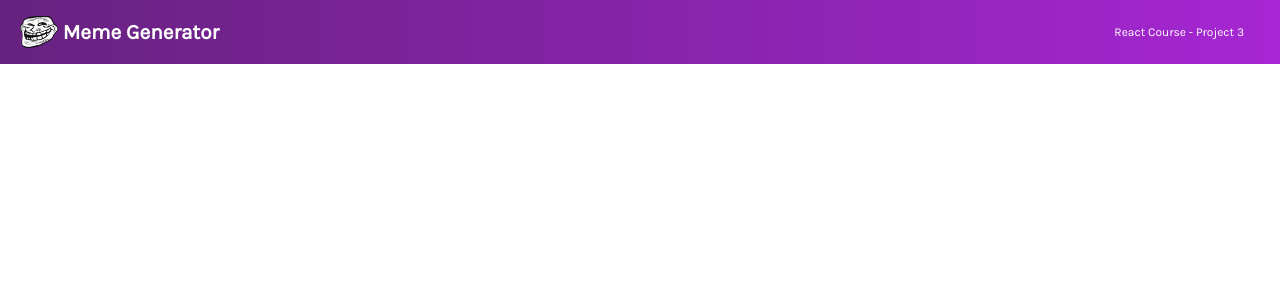
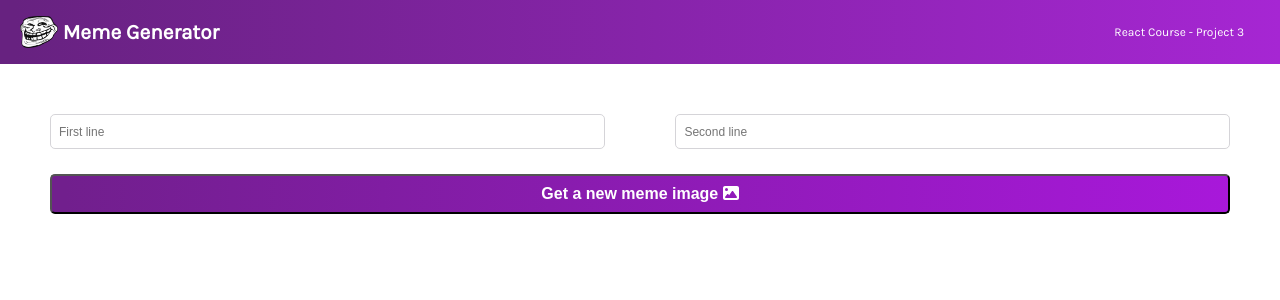
Before and after one commit to yungProg/meme-generator, a React (Create React App) app: page / in a window 1280 px wide. Shown: the top 300 px of the page. Built offline with nearby package versions, Linux system fonts and the light colour scheme.

Commit message:
add form

```diff
--- a/package.json
+++ b/package.json
@@ -3,6 +3,10 @@
   "version": "0.1.0",
   "private": true,
   "dependencies": {
+    "@fortawesome/fontawesome-svg-core": "^6.4.0",
+    "@fortawesome/free-regular-svg-icons": "^6.4.0",
+    "@fortawesome/free-solid-svg-icons": "^6.4.0",
+    "@fortawesome/react-fontawesome": "^0.2.0",
     "@testing-library/jest-dom": "^5.17.0",
     "@testing-library/react": "^13.4.0",
     "@testing-library/user-event": "^13.5.0",
--- a/src/App.css
+++ b/src/App.css
@@ -1,5 +1,5 @@
 * {
-  font-size: 16px;
+  font-size: 100%;
   box-sizing: border-box;
 }
 
@@ -36,3 +36,45 @@ body {
   font-weight: 500;
   line-height: 0.91rem;
 }
+
+.section--form {
+  display: flex;
+  flex-direction: column;
+  margin: 3.125rem;
+  gap: 25px;
+}
+
+.section--inputs {
+  display: flex;
+  justify-content: center;
+  align-items: center;
+  gap: 6%;
+}
+
+input[type="text"] {
+  width: 47%;
+  height: 2.19rem;
+  padding: 0.5rem;
+  border-radius: 0.31rem;
+  border: 1px solid #D5D4D8;
+  font-size: 0.75rem;
+  line-height: 0.88rem;
+  font-weight: 400;
+}
+
+input[type="text"]:focus {
+  outline: none;
+  border: 1px solid #D5D4D8;
+}
+
+button {
+  height: 2.5rem;
+  border-radius: 0.31rem;
+  background: linear-gradient(90.41deg, #711F8D 1.14%, #A818DA 100%);
+  color: #FFFFFF;
+  font-weight: 700;
+  font-size: 1rem;
+  line-height: 1.17rem;
+  letter-spacing: -10%;
+  text-align: center;
+}
--- a/src/App.js
+++ b/src/App.js
@@ -1,10 +1,12 @@
 import Header from './Header';
+import Meme from './Meme';
 import './App.css';
 
 function App() {
   return (
     <div className="App">
       <Header />
+      <Meme />
     </div>
   );
 }
--- /dev/null
+++ b/src/Meme.js
@@ -0,0 +1,19 @@
+import React from "react"
+import { FontAwesomeIcon } from '@fortawesome/react-fontawesome'
+import { faImage } from '@fortawesome/free-solid-svg-icons'
+
+const Meme = () => {
+    return (
+        <section>
+            <form className="section--form">
+                <div className="section--inputs">
+                    <input type="text" placeholder="First line" />
+                    <input type="text" placeholder="Second line" />
+                </div>
+                <button value="submit">Get a new meme image <FontAwesomeIcon icon={faImage} /></button>
+            </form>
+        </section>
+    )
+}
+
+export default Meme
```
Also changed, not shown: 1 other file (tests, documents, lock files or other folders).
